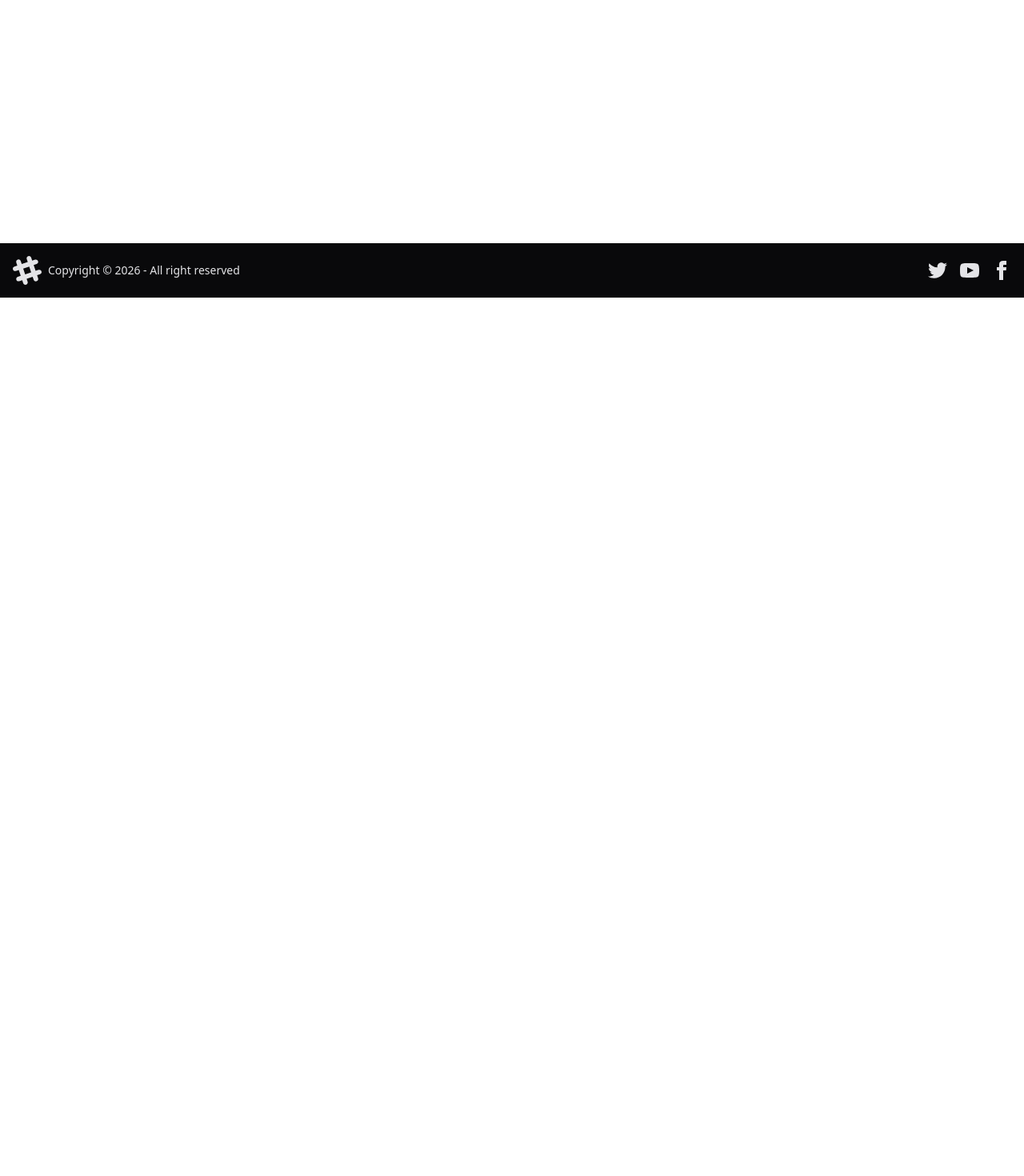
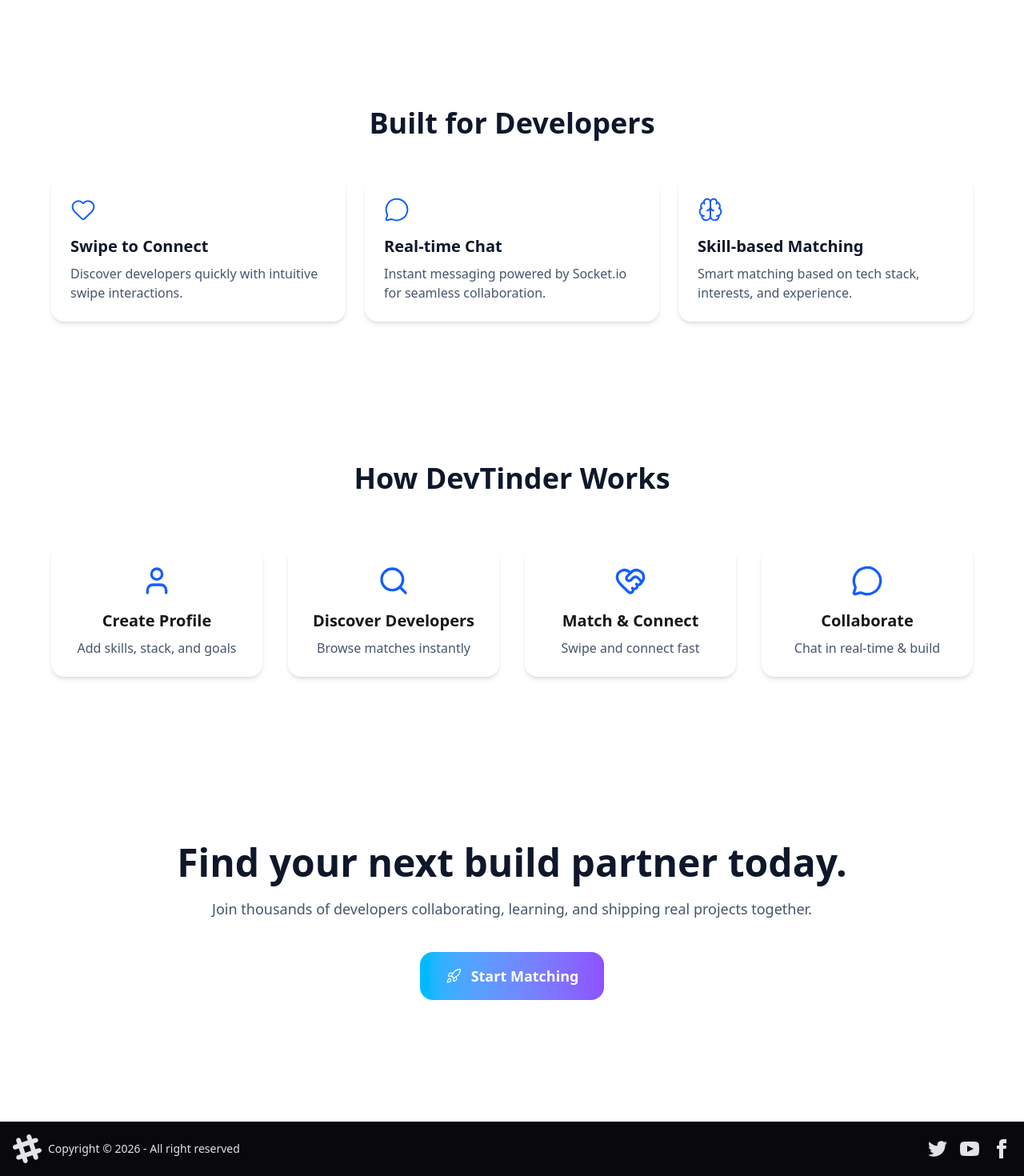
Before and after one commit to Amrin312/dev_tinder_web, a React (Vite) app: page / in a window 1280 px wide. Shown: the part 428-1898 px from the top of the page at 80% size. Before the commit the page ends 800 px from the top, so only its background shows below. Built offline with nearby package versions, Linux system fonts and the light colour scheme; no server answers.

Commit message:
fea: home page

```diff
--- /dev/null
+++ b/src/components/Home/Features.jsx
@@ -0,0 +1,70 @@
+import { motion } from "framer-motion";
+import {
+  Heart,
+  MessageCircle,
+  ShieldCheck,
+  Brain,
+  Star
+} from "lucide-react";
+
+const features = [
+  {
+    icon: Heart,
+    title: "Swipe to Connect",
+    desc: "Discover developers quickly with intuitive swipe interactions."
+  },
+  {
+    icon: MessageCircle,
+    title: "Real-time Chat",
+    desc: "Instant messaging powered by Socket.io for seamless collaboration."
+  },
+  {
+    icon: Brain,
+    title: "Skill-based Matching",
+    desc: "Smart matching based on tech stack, interests, and experience."
+  }
+];
+
+const Features = () => {
+  return (
+    <section className="py-20 px-4 flex justify-center">
+      <div className="max-w-6xl w-full">
+
+        <h2 className="text-3xl md:text-4xl font-bold text-center text-slate-900 dark:text-slate-50">
+          Built for Developers
+        </h2>
+
+        <div className="mt-12 grid gap-6 sm:grid-cols-2 lg:grid-cols-3">
+
+          {features.map((item, i) => {
+            const Icon = item.icon;
+            return (
+              <motion.div
+                key={i}
+                initial={{ opacity: 0, y: 30 }}
+                whileInView={{ opacity: 1, y: 0 }}
+                transition={{ duration: 0.5, delay: i * 0.1 }}
+                viewport={{ once: true }}
+                className="bg-white dark:bg-slate-900 rounded-2xl p-6 shadow-md hover:shadow-xl transition"
+              >
+                <Icon
+                  className="w-8 h-8 text-blue-600 dark:text-sky-400"
+                  strokeWidth={1.5}
+                />
+                <h3 className="mt-4 text-xl font-semibold text-slate-900 dark:text-slate-50">
+                  {item.title}
+                </h3>
+                <p className="mt-2 text-slate-600 dark:text-slate-300">
+                  {item.desc}
+                </p>
+              </motion.div>
+            );
+          })}
+
+        </div>
+      </div>
+    </section>
+  );
+};
+
+export default Features;
--- /dev/null
+++ b/src/components/Home/FinalCTA.jsx
@@ -0,0 +1,51 @@
+import { motion } from "framer-motion";
+import { Rocket } from "lucide-react";
+import { Link } from "react-router-dom";
+
+const FinalCTA = () => {
+  return (
+    <section className="relative py-28 px-4 flex justify-center overflow-hidden">
+
+      {/* Glow background */}
+      <motion.div
+        initial={{ opacity: 0 }}
+        whileInView={{ opacity: 1 }}
+        transition={{ duration: 1.5 }}
+        viewport={{ once: true }}
+        className="absolute w-[600px] h-[600px] bg-gradient-to-r
+                   from-sky-400/30 to-violet-500/30
+                   blur-3xl rounded-full -z-10"
+      />
+
+      <motion.div
+        initial={{ opacity: 0, y: 40 }}
+        whileInView={{ opacity: 1, y: 0 }}
+        transition={{ duration: 0.7 }}
+        viewport={{ once: true }}
+        className="max-w-4xl text-center"
+      >
+        <h2 className="text-4xl md:text-5xl font-extrabold text-slate-900 dark:text-slate-50">
+          Find your next build partner today.
+        </h2>
+
+        <p className="mt-5 text-lg text-slate-600 dark:text-slate-300">
+          Join thousands of developers collaborating, learning, and shipping real projects together.
+        </p>
+
+        <Link
+          to="/login"
+          className="inline-flex items-center gap-3 mt-10 px-8 py-4 rounded-2xl
+                     font-semibold text-white text-lg
+                     bg-gradient-to-r from-sky-400 to-violet-500
+                     hover:from-sky-500 hover:to-violet-600
+                     transition"
+        >
+          <Rocket className="w-5 h-5" strokeWidth={1.5} />
+          Start Matching
+        </Link>
+      </motion.div>
+    </section>
+  );
+};
+
+export default FinalCTA;
--- /dev/null
+++ b/src/components/Home/Workflow.jsx
@@ -0,0 +1,48 @@
+import { motion } from "framer-motion";
+import { User, Search, HeartHandshake, MessageCircle } from "lucide-react";
+
+const steps = [
+  { icon: User, title: "Create Profile", desc: "Add skills, stack, and goals" },
+  { icon: Search, title: "Discover Developers", desc: "Browse matches instantly" },
+  { icon: HeartHandshake, title: "Match & Connect", desc: "Swipe and connect fast" },
+  { icon: MessageCircle, title: "Collaborate", desc: "Chat in real-time & build" }
+];
+
+const Workflow = () => {
+  return (
+    <section className="py-24 px-4 flex justify-center">
+      <div className="max-w-6xl w-full">
+
+        <h2 className="text-4xl font-bold text-center text-slate-900 dark:text-slate-50">
+          How DevTinder Works
+        </h2>
+
+        <div className="mt-16 grid md:grid-cols-4 gap-8">
+
+          {steps.map((step, i) => {
+            const Icon = step.icon;
+            return (
+              <motion.div
+                key={i}
+                initial={{ opacity: 0, y: 30 }}
+                whileInView={{ opacity: 1, y: 0 }}
+                transition={{ delay: i * 0.15 }}
+                viewport={{ once: true }}
+                className="bg-white dark:bg-slate-900 rounded-2xl p-6 shadow-md text-center"
+              >
+                <Icon className="w-10 h-10 mx-auto text-blue-600 dark:text-sky-400" />
+                <h3 className="mt-4 text-xl font-semibold">{step.title}</h3>
+                <p className="mt-2 text-slate-600 dark:text-slate-300">
+                  {step.desc}
+                </p>
+              </motion.div>
+            );
+          })}
+
+        </div>
+      </div>
+    </section>
+  );
+};
+
+export default Workflow;
--- a/src/components/Navbar.jsx
+++ b/src/components/Navbar.jsx
@@ -32,10 +32,10 @@ const Navbar = () => {
             {
                 !user && (
                     <div className='flex gap-4 items-center'>
-                        <Link>About</Link>
+                        {/* <Link>About</Link>
                         <Link>Testimonials</Link>
-                        <Link>Contact Us</Link>
-                        <Sun />
+                        <Link>Contact Us</Link> */}
+                        {/* <Sun /> */}
                         <Link to="/login" className='p-2 rounded-xl font-semibold text-white
                        bg-gradient-to-r from-sky-400 to-violet-500
                        hover:from-sky-500 hover:to-violet-600 transition'>Sign Up / Login</Link>
--- a/src/pages/Home.jsx
+++ b/src/pages/Home.jsx
@@ -1,10 +1,16 @@
 import React from 'react'
 import Hero from '../components/Home/Hero'
+import Features from '../components/Home/Features'
+import Workflow from '../components/Home/Workflow'
+import FinalCTA from '../components/Home/FinalCTA'
 
 const Home = () => {
   return (
     <div>
         <Hero />
+        <Features />
+        <Workflow />
+        <FinalCTA />
     </div>
   )
 }
```
